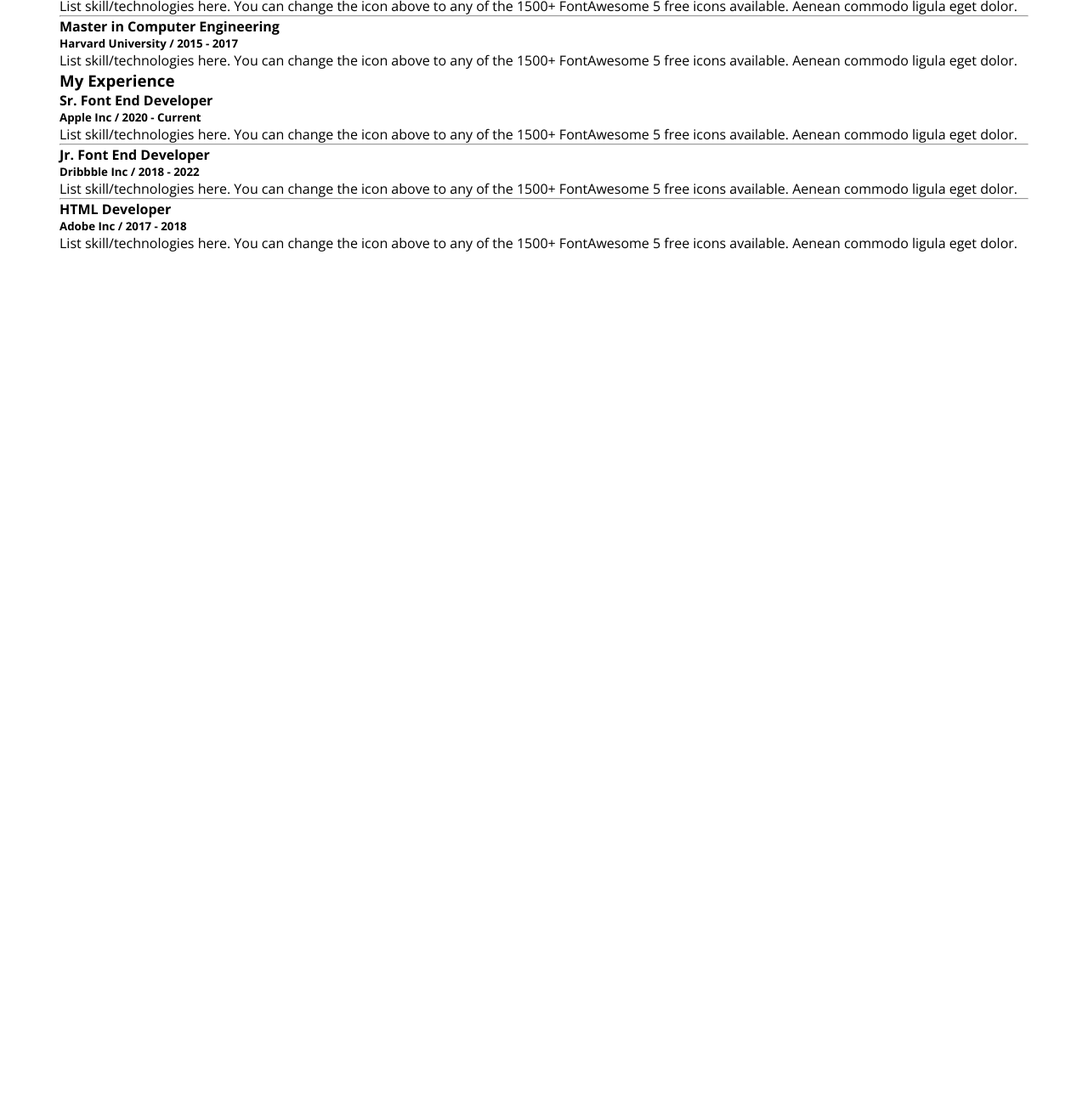
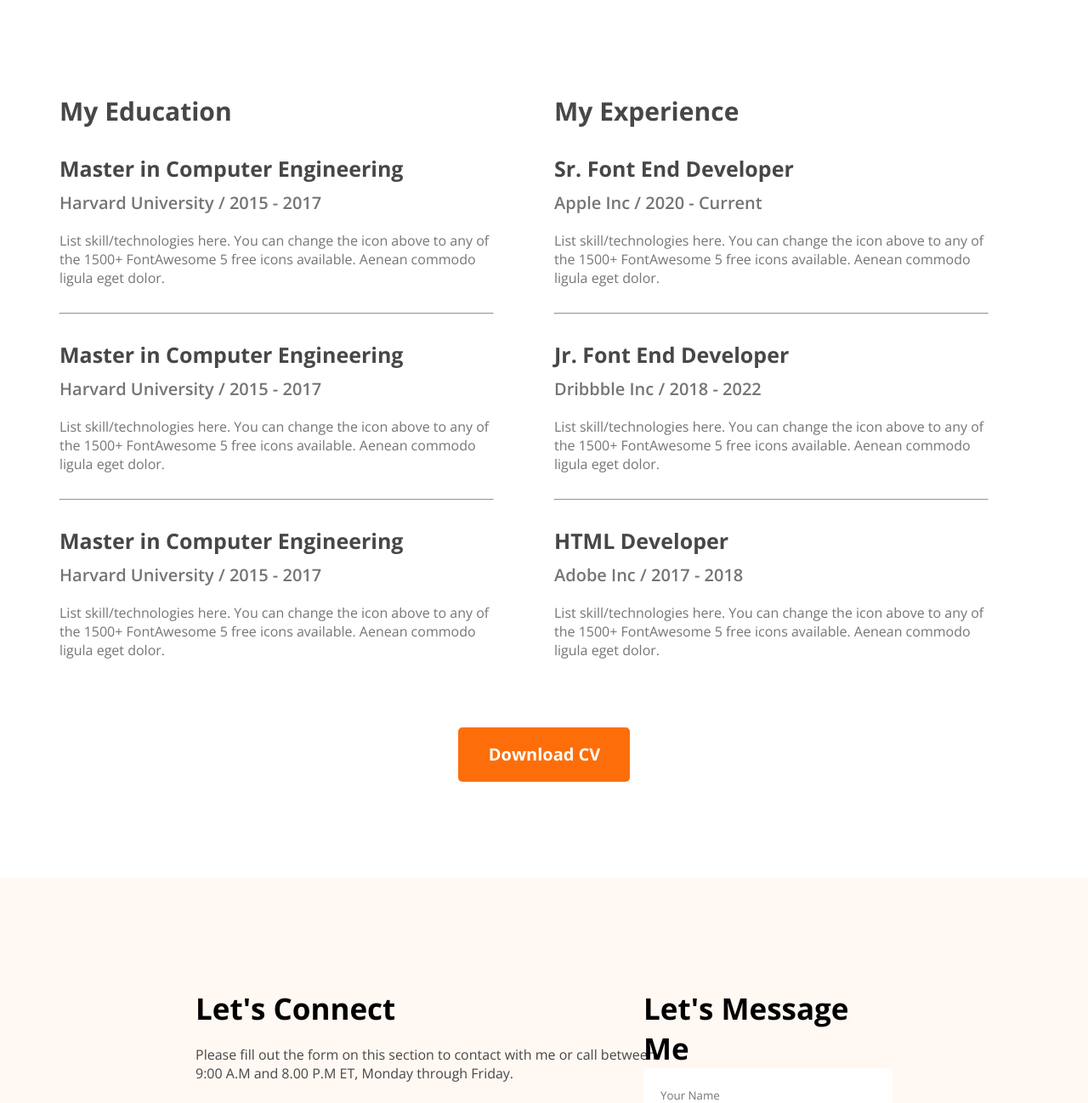
Before and after one commit to NazmushSakib/PH_Mile01_Module06_Portfolio_Website, a plain HTML site: page index.html in a window 1280 px wide. Shown: the part 2281-3579 px from the top of the page at 85% size. Before the commit the page ends 2578 px from the top, so only its background shows below. Drawn offline with nearby package versions, Linux system fonts and the light colour scheme.

Commit message:
resume section css & footer section html & css are added

```diff
--- a/index.html
+++ b/index.html
@@ -7,9 +7,7 @@
     <link rel="stylesheet" href="./style/style.css" />
   </head>
   <body>
-
     <header class="header secondary-bg">
-
       <nav class="nav">
         <h3 class="nav-title">Ma<span class="theme-color">r</span>y</h3>
         <ul>
@@ -27,7 +25,10 @@
         <div class="banner-container">
           <h4 class="banner-greetings dark-2">Hi, I am</h4>
           <h1 class="banner-title dark-1">Mary Hardy</h1>
-          <p class="banner-description description">Shot what able cold new see hold.Friendly as an betrayed formerly he. Morning because as to society behaved moments.</p>
+          <p class="banner-description description">
+            Shot what able cold new see hold.Friendly as an betrayed formerly
+            he. Morning because as to society behaved moments.
+          </p>
 
           <button class="btn btn-primary btn-banner">Download CV</button>
           <button class="btn btn-primary btn-contact">Contact</button>
@@ -39,12 +40,17 @@
     </header>
 
     <main>
-
       <!-- about section start -->
 
       <section class="about secondary-bg">
         <h3 class="section-title">About Me</h3>
-        <p class="about-section-description description">I, m a designer & developer with a passion for web design. I enjoy developing simple, clean and slick websites that provide real value to the end user. Thousands of clients have procured exceptional resulfs while working with me. Delivering work within time and budget which meets clients requirements in our mata.</p>
+        <p class="about-section-description description">
+          I, m a designer & developer with a passion for web design. I enjoy
+          developing simple, clean and slick websites that provide real value to
+          the end user. Thousands of clients have procured exceptional resulfs
+          while working with me. Delivering work within time and budget which
+          meets clients requirements in our mata.
+        </p>
 
         <div class="about-items">
           <!-- .about-item*4>p.item-title+p.item-description -->
@@ -72,32 +78,52 @@
 
       <section class="skils">
         <h3 class="section-title what">What I do</h3>
-        <p class="skill-para-description description">I have more than 10 years experience building software for clients all over the world. Below is a quick overview of my main technical skill sets and technologies i use. Want to find out more about my experience? Check out my online resume and project portfolio.</p>
+        <p class="skill-para-description description">
+          I have more than 10 years experience building software for clients all
+          over the world. Below is a quick overview of my main technical skill
+          sets and technologies i use. Want to find out more about my
+          experience? Check out my online resume and project portfolio.
+        </p>
 
         <div class="skill-container">
           <!-- .skill*4>img+h4.skill-title+p.skill-description -->
           <div class="skill">
-            <img src="./images/icons/js.png" alt="JavaScript">
+            <img src="./images/icons/js.png" alt="JavaScript" />
             <h4 class="skill-title">Vanila JavaScript</h4>
-            <p class="skill-description">List skill/technologies here. You can change the icon above to any of the 1500+ FontAwesome 5 free icons available. Aenean commodo ligula eget dolor.</p>
+            <p class="skill-description">
+              List skill/technologies here. You can change the icon above to any
+              of the 1500+ FontAwesome 5 free icons available. Aenean commodo
+              ligula eget dolor.
+            </p>
           </div>
           <div class="skill">
-            <img src="./images/icons/react.png" alt="ReactJS">
+            <img src="./images/icons/react.png" alt="ReactJS" />
             <h4 class="skill-title">React</h4>
-            <p class="skill-description">List skill/technologies here. You can change the icon above to any of the 1500+ FontAwesome 5 free icons available. Aenean commodo ligula eget dolor.</p>
+            <p class="skill-description">
+              List skill/technologies here. You can change the icon above to any
+              of the 1500+ FontAwesome 5 free icons available. Aenean commodo
+              ligula eget dolor.
+            </p>
           </div>
           <div class="skill">
-            <img src="./images/icons/nodejs.png" alt="NodeJS">
+            <img src="./images/icons/nodejs.png" alt="NodeJS" />
             <h4 class="skill-title">NodeJS</h4>
-            <p class="skill-description">List skill/technologies here. You can change the icon above to any of the 1500+ FontAwesome 5 free icons available. Aenean commodo ligula eget dolor.</p>
+            <p class="skill-description">
+              List skill/technologies here. You can change the icon above to any
+              of the 1500+ FontAwesome 5 free icons available. Aenean commodo
+              ligula eget dolor.
+            </p>
           </div>
           <div class="skill">
-            <img src="./images/icons/mongo.png" alt="MongoDB">
+            <img src="./images/icons/mongo.png" alt="MongoDB" />
             <h4 class="skill-title">MongoDB</h4>
-            <p class="skill-description">List skill/technologies here. You can change the icon above to any of the 1500+ FontAwesome 5 free icons available. Aenean commodo ligula eget dolor.</p>
+            <p class="skill-description">
+              List skill/technologies here. You can change the icon above to any
+              of the 1500+ FontAwesome 5 free icons available. Aenean commodo
+              ligula eget dolor.
+            </p>
           </div>
         </div>
-
       </section>
 
       <!-- what I do section end -->
@@ -105,31 +131,46 @@
       <!-- A summary of my resume section start -->
 
       <section class="resume">
-        <h3 class="section-title">A Summary of My Resume</h3>
-        <div class="resume-container"></div>
+        <h3 class="section-title resume-section-title">A Summary of My Resume</h3>
+        <div class="resume-container">
           <!-- .resume-column*2>h3.resume-column-title+.experience*3>h4.experience-title+h5.experience-sub-title+.experience-description -->
 
           <div class="resume-column">
             <h3 class="resume-column-title">My Education</h3>
             <div class="experience">
               <h4 class="experience-title">Master in Computer Engineering</h4>
-            <h5 class="experience-sub-title">Harvard University / 2015 - 2017</h5>
-            <div class="experience-description">List skill/technologies here. You can change the icon above
-              to any of the 1500+ FontAwesome 5 free icons available. Aenean commodo ligula eget dolor.</div>
+              <h5 class="experience-sub-title">
+                Harvard University / 2015 - 2017
+              </h5>
+              <div class="experience-description">
+                List skill/technologies here. You can change the icon above to
+                any of the 1500+ FontAwesome 5 free icons available. Aenean
+                commodo ligula eget dolor.
               </div>
-          <hr>
+            </div>
+            <hr />
             <div class="experience">
               <h4 class="experience-title">Master in Computer Engineering</h4>
-            <h5 class="experience-sub-title">Harvard University / 2015 - 2017</h5>
-            <div class="experience-description">List skill/technologies here. You can change the icon above
-              to any of the 1500+ FontAwesome 5 free icons available. Aenean commodo ligula eget dolor.</div>
+              <h5 class="experience-sub-title">
+                Harvard University / 2015 - 2017
+              </h5>
+              <div class="experience-description">
+                List skill/technologies here. You can change the icon above to
+                any of the 1500+ FontAwesome 5 free icons available. Aenean
+                commodo ligula eget dolor.
               </div>
-          <hr>
+            </div>
+            <hr />
             <div class="experience">
               <h4 class="experience-title">Master in Computer Engineering</h4>
-            <h5 class="experience-sub-title">Harvard University / 2015 - 2017</h5>
-            <div class="experience-description">List skill/technologies here. You can change the icon above
-              to any of the 1500+ FontAwesome 5 free icons available. Aenean commodo ligula eget dolor.</div>
+              <h5 class="experience-sub-title">
+                Harvard University / 2015 - 2017
+              </h5>
+              <div class="experience-description">
+                List skill/technologies here. You can change the icon above to
+                any of the 1500+ FontAwesome 5 free icons available. Aenean
+                commodo ligula eget dolor.
+              </div>
             </div>
           </div>
           <div class="resume-column">
@@ -137,29 +178,63 @@
             <div class="experience">
               <h4 class="experience-title">Sr. Font End Developer</h4>
               <h5 class="experience-sub-title">Apple Inc / 2020 - Current</h5>
-            <div class="experience-description">List skill/technologies here. You can change the icon above
-              to any of the 1500+ FontAwesome 5 free icons available. Aenean commodo ligula eget dolor.</div>
+              <div class="experience-description">
+                List skill/technologies here. You can change the icon above to
+                any of the 1500+ FontAwesome 5 free icons available. Aenean
+                commodo ligula eget dolor.
               </div>
-          <hr>
+            </div>
+            <hr />
             <div class="experience">
               <h4 class="experience-title">Jr. Font End Developer</h4>
               <h5 class="experience-sub-title">Dribbble Inc / 2018 - 2022</h5>
-            <div class="experience-description">List skill/technologies here. You can change the icon above
-              to any of the 1500+ FontAwesome 5 free icons available. Aenean commodo ligula eget dolor.</div>
+              <div class="experience-description">
+                List skill/technologies here. You can change the icon above to
+                any of the 1500+ FontAwesome 5 free icons available. Aenean
+                commodo ligula eget dolor.
               </div>
-          <hr>
+            </div>
+            <hr />
             <div class="experience">
               <h4 class="experience-title">HTML Developer</h4>
               <h5 class="experience-sub-title">Adobe Inc / 2017 - 2018</h5>
-            <div class="experience-description">List skill/technologies here. You can change the icon above
-              to any of the 1500+ FontAwesome 5 free icons available. Aenean commodo ligula eget dolor.</div>
+              <div class="experience-description">
+                List skill/technologies here. You can change the icon above to
+                any of the 1500+ FontAwesome 5 free icons available. Aenean
+                commodo ligula eget dolor.
               </div>
+            </div>
+          </div>
+        </div>
+        <div class="resume-download">
+          <button class="btn btn-primary">Download CV</button>
         </div>
       </section>
 
       <!-- A summary of my resume section end  -->
     </main>
 
-    <footer></footer>
+    <footer class="footer secondary-bg">
+      <div class="footer-column">
+        <h3 class="section-title">Let's Connect</h3>
+        <div class="footer-description">Please fill out the form on this section to contact with me or call between 9:00 A.M and 8.00 P.M ET, Monday through Friday.</div>
+        <div class="footer-social-icon">
+          <a href=""><img src="./images/icons/facebook.png" alt=""></a>
+          <a href=""><img src="./images/icons/twitter.png" alt=""></a>
+          <a href=""><img src="./images/icons/insta.png" alt=""></a>
+        </div>
+      </div>
+      <div class="footer-column">
+        <h3 class="section-title">Let's Message Me</h3>
+        <div class="footer-form">
+          <form action="" method="get">
+            <input type="text" name="" id="" placeholder="Your Name">
+            <input type="email" name="" id="" placeholder="Your email">
+            <textarea name="" id="" placeholder="Message" cols="30" rows="40"></textarea>
+            <input class="btn btn-primary" type="button" value="Submit">
+          </form>
+        </div>
+      </div>
+    </footer>
   </body>
 </html>
--- a/style/style.css
+++ b/style/style.css
@@ -17,7 +17,7 @@
 }
 
 .dark-2 {
-  color:#474747
+  color:#474747;
 }
 
 .dark-1{
@@ -203,3 +203,82 @@ main{
   margin-top: 30px;
   margin-bottom: 20px;
 }
+
+/*! Resume Section Style */
+
+.resume-section-title{
+  text-align: center;
+  margin-top: 130px;
+  margin-bottom: 113px;
+}
+
+.resume-container{
+  display: flex;
+  gap: 71px;
+}
+
+.resume-column-title{
+  font-size: 30px;
+  font-weight: bold;
+  color:#474747;
+}
+
+
+.experience-title{
+  font-size: 25px;
+  font-weight: bold;
+  color:#474747;  /*  color:  dark2  */
+  margin-top: 30px;
+  margin-bottom: 10px;
+}
+
+.experience-sub-title{
+  font-size: 20px;
+  font-weight: 600;
+  color: #757575;
+}
+
+.experience-description{
+  width: 511px;
+  font-size: 16px;
+  font-weight: 400;
+  margin-top: 20px;
+  margin-bottom: 30px;
+  color: #757575;   /*  color:  dark3  */
+}
+
+.resume-download{
+  text-align: center;
+  margin-top: 50px;
+  margin-bottom: 113px;
+}
+
+/*! Footer section style */
+.footer{
+  display: flex;
+  gap:117px;
+  padding: 130px 230px;
+}
+.footer-column{
+  width: 50%;
+}
+
+.footer-description{
+  font-size: 16px;
+  font-weight: 400;
+  color:#474747;
+  margin-top: 20px;
+  margin-bottom: 30px;
+  width: 562px;
+}
+
+footer input[type="text"], footer input[type="email"], footer textarea{
+  height: 64px;
+  border-radius: 5px;
+  background-color: white;
+  display: block;
+  width: 100%;
+  padding: 10px 20px;
+  margin-bottom: 24px;
+  border: none;
+}
```
Lines whose indentation alone changed are shown as unchanged.
